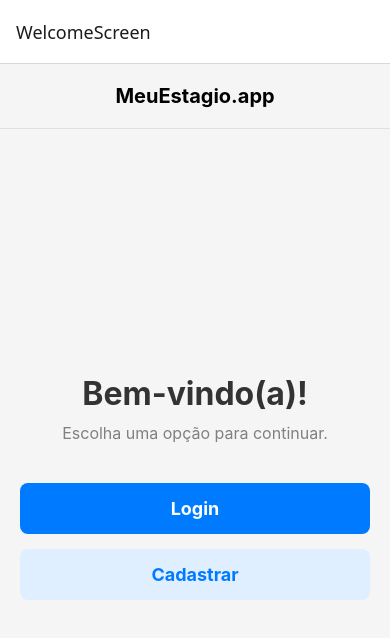
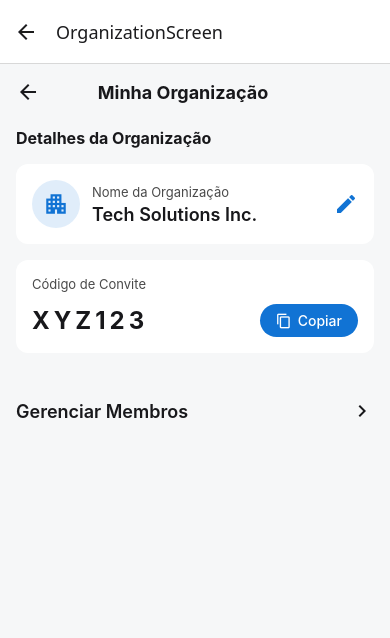
Before and after one commit to gabrielDeio/meu-estagio-app-mobile, a React Native app: screen /OrganizationScreen in a window 390 px wide. Shown: the top 638 px of the page. Built offline with nearby package versions, Linux system fonts and the light colour scheme.

Commit message:
feat: implements organization screen

```diff
--- a/App.tsx
+++ b/App.tsx
@@ -11,6 +11,7 @@ import HomeScreen from './src/pages/home-screen'
 import { AuthProvider } from './src/contexts/auth-context'
 import ActivitiesScreen from './src/pages/activities-screen/activities-screen'
 import RegisterActivityScreen from './src/pages/create-activity-screen'
+import OrganizationScreen from './src/pages/organization-screen'
 
 const Stack = createNativeStackNavigator<RootStackParamList>()
 
@@ -25,6 +26,7 @@ export default function App() {
           <Stack.Screen name='HomeScreen' component={HomeScreen} />
           <Stack.Screen name='ActivitiesScreen' component={ActivitiesScreen} />
           <Stack.Screen name='RegisterActivityScreen' component={RegisterActivityScreen} />
+          <Stack.Screen name='OrganizationScreen' component={OrganizationScreen} />
         </Stack.Navigator>
       </NavigationContainer>
     </AuthProvider>
--- /dev/null
+++ b/src/pages/organization-screen/index.tsx
@@ -0,0 +1,75 @@
+import React from 'react'
+import { View, Text, TouchableOpacity, ScrollView } from 'react-native'
+import { SafeAreaView } from 'react-native-safe-area-context'
+import { MaterialIcons } from '@expo/vector-icons'
+import { styles } from './styles'
+import { useNavigation } from '@react-navigation/native'
+import CustomSupervisorTabBar from '../../components/custom-supervisor-tab'
+
+const mockOrganization = {
+  name: 'Tech Solutions Inc.',
+  inviteCode: 'XYZ123',
+}
+
+const OrganizationScreen: React.FC = () => {
+  const navigation = useNavigation()
+
+  const handleCopyCode = () => {
+    console.log('copiar código:', mockOrganization.inviteCode)
+  }
+
+  return (
+    <SafeAreaView style={styles.safeArea}>
+      <View style={styles.header}>
+        <TouchableOpacity onPress={() => navigation.goBack()}>
+          <MaterialIcons name='arrow-back' size={24} color='#18181B' />
+        </TouchableOpacity>
+
+        <Text style={styles.headerTitle}>Minha Organização</Text>
+
+        <View style={{ width: 24 }} />
+      </View>
+
+      <ScrollView style={styles.content} contentContainerStyle={{ paddingBottom: 40 }}>
+        <Text style={styles.sectionTitle}>Detalhes da Organização</Text>
+
+        <View style={styles.orgCard}>
+          <View style={styles.orgIconContainer}>
+            <MaterialIcons name='apartment' size={26} color='#1173d4' />
+          </View>
+
+          <View style={{ flex: 1 }}>
+            <Text style={styles.label}>Nome da Organização</Text>
+            <Text style={styles.orgName}>{mockOrganization.name}</Text>
+          </View>
+
+          <TouchableOpacity>
+            <MaterialIcons name='edit' size={24} color='#1173d4' />
+          </TouchableOpacity>
+        </View>
+
+        <View style={styles.inviteCard}>
+          <Text style={styles.label}>Código de Convite</Text>
+
+          <View style={styles.inviteRow}>
+            <Text style={styles.inviteCode}>{mockOrganization.inviteCode}</Text>
+
+            <TouchableOpacity style={styles.inviteButton} onPress={handleCopyCode}>
+              <MaterialIcons name='content-copy' size={16} color='#fff' />
+              <Text style={styles.inviteButtonText}>Copiar</Text>
+            </TouchableOpacity>
+          </View>
+        </View>
+
+        <TouchableOpacity style={styles.manageMembersButton}>
+          <Text style={styles.manageMembersText}>Gerenciar Membros</Text>
+          <MaterialIcons name='chevron-right' size={24} color='#18181B' />
+        </TouchableOpacity>
+      </ScrollView>
+
+      <CustomSupervisorTabBar activeTab='Organização' />
+    </SafeAreaView>
+  )
+}
+
+export default OrganizationScreen
--- /dev/null
+++ b/src/pages/organization-screen/styles.ts
@@ -0,0 +1,138 @@
+import { StyleSheet } from 'react-native'
+
+export const styles = StyleSheet.create({
+  safeArea: {
+    flex: 1,
+    backgroundColor: '#f6f7f8',
+  },
+
+  header: {
+    flexDirection: 'row',
+    alignItems: 'center',
+    padding: 16,
+  },
+  headerTitle: {
+    flex: 1,
+    textAlign: 'center',
+    fontSize: 18,
+    fontWeight: '700',
+    color: '#18181B',
+    paddingRight: 24,
+  },
+
+  content: {
+    paddingHorizontal: 16,
+    marginTop: 8,
+  },
+
+  sectionTitle: {
+    fontSize: 16,
+    fontWeight: '700',
+    marginBottom: 16,
+    color: '#18181B',
+  },
+
+  label: {
+    fontSize: 13,
+    color: '#4A4A4A',
+    marginBottom: 4,
+  },
+
+  // ORG CARD
+  orgCard: {
+    flexDirection: 'row',
+    alignItems: 'center',
+    backgroundColor: '#fff',
+    padding: 16,
+    borderRadius: 12,
+    marginBottom: 16,
+  },
+  orgIconContainer: {
+    width: 48,
+    height: 48,
+    borderRadius: 24,
+    backgroundColor: '#1173d420',
+    justifyContent: 'center',
+    alignItems: 'center',
+    marginRight: 12,
+  },
+  orgName: {
+    fontSize: 18,
+    fontWeight: '600',
+    color: '#18181B',
+  },
+
+  // INVITE CARD
+  inviteCard: {
+    backgroundColor: '#fff',
+    padding: 16,
+    borderRadius: 12,
+  },
+  inviteRow: {
+    flexDirection: 'row',
+    alignItems: 'center',
+    justifyContent: 'space-between',
+    marginTop: 8,
+  },
+  inviteCode: {
+    fontSize: 24,
+    fontWeight: '700',
+    letterSpacing: 4,
+    color: '#18181B',
+  },
+  inviteButton: {
+    flexDirection: 'row',
+    alignItems: 'center',
+    backgroundColor: '#1173d4',
+    paddingVertical: 8,
+    paddingHorizontal: 16,
+    borderRadius: 999,
+  },
+  inviteButtonText: {
+    color: '#fff',
+    fontSize: 14,
+    marginLeft: 6,
+    fontWeight: '500',
+  },
+
+  // Manage Members
+  manageMembersButton: {
+    flexDirection: 'row',
+    justifyContent: 'space-between',
+    alignItems: 'center',
+    paddingVertical: 14,
+    marginTop: 32,
+  },
+  manageMembersText: {
+    fontSize: 18,
+    fontWeight: '600',
+    color: '#18181B',
+  },
+
+  // FOOTER NAV
+  footer: {
+    flexDirection: 'row',
+    justifyContent: 'space-around',
+    borderTopWidth: 1,
+    borderColor: '#1173d440',
+    paddingVertical: 10,
+    backgroundColor: '#f6f7f8',
+  },
+  navItem: {
+    alignItems: 'center',
+  },
+  navItemActive: {
+    alignItems: 'center',
+  },
+  navText: {
+    fontSize: 12,
+    color: '#4A4A4A',
+    marginTop: 2,
+  },
+  navTextActive: {
+    fontSize: 12,
+    color: '#1173d4',
+    fontWeight: '700',
+    marginTop: 2,
+  },
+})
```
